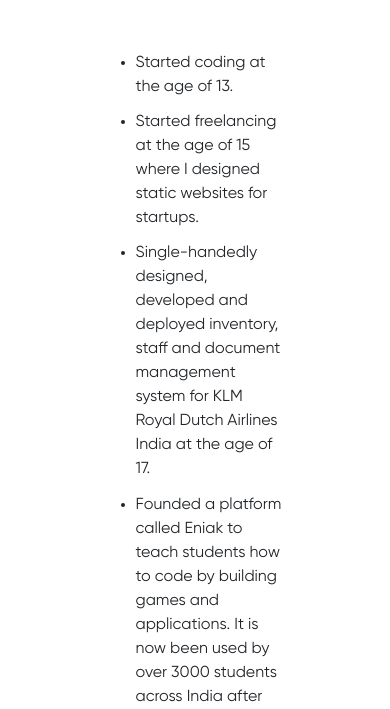
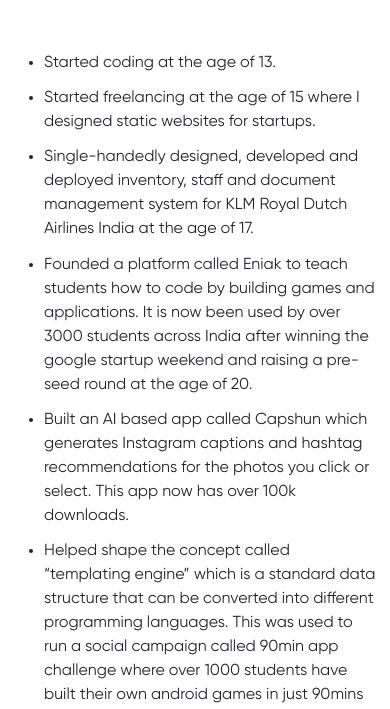
Before and after one commit to sudan-consultancy/personal-portfolio, a Gatsby site: page /portfolio in a window 390 px wide. Shown: the part 725-1434 px from the top of the page. Built offline with nearby package versions, Linux system fonts and the light colour scheme; Gatsby itself is replaced by a stand-in of ours.

Commit message:
width change responsive

```diff
--- a/src/pages/portfolio.js
+++ b/src/pages/portfolio.js
@@ -9,6 +9,14 @@
   & > li {
     padding-top: 0.3rem;
     padding-bottom: 0.4rem;
+  }
+
+  @media screen and (min-width: 768px) {
+    width: 75%;
+  }
+
+  @media screen and (min-width: 1024px) {
+    width: 50%;
   }
 `
 
@@ -25,7 +33,7 @@
         background_center
       />
       <Container>
-        <WorkList className="py-5 w-50 mx-auto">
+        <WorkList className="py-5 mx-auto">
           <li>Started coding at the age of 13.</li>
           <li>
             Started freelancing at the age of 15 where I designed static
```
